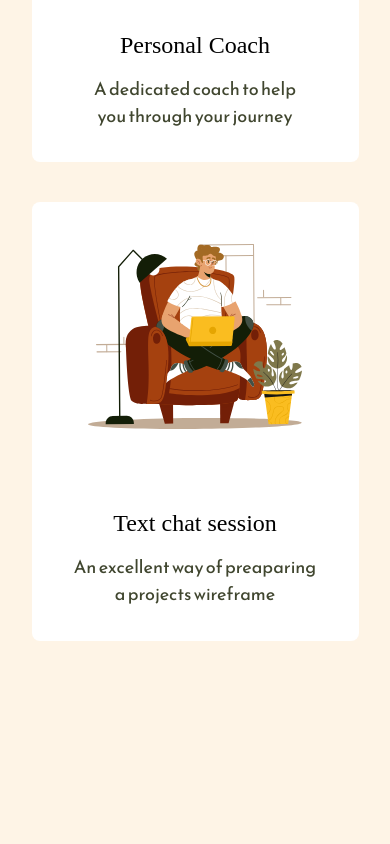
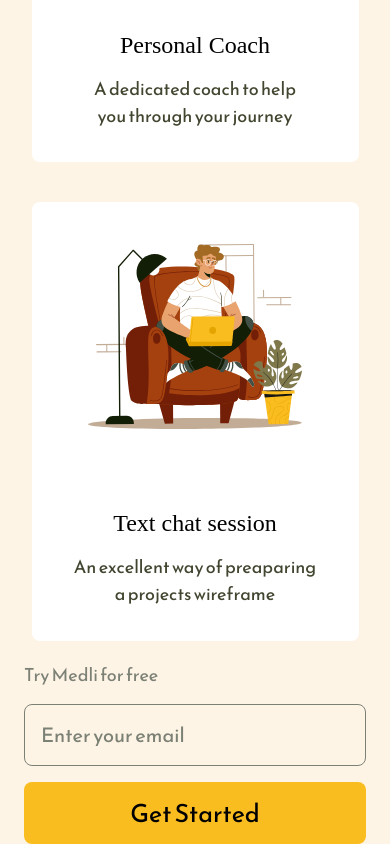
Before and after one commit to KrissDrawing/Medli, a React (Create React App) app: page / in a window 390 px wide. Shown: the part 3127-3971 px from the top of the page. Before the commit the page ends 3788 px from the top, so only its background shows below. Built offline with nearby package versions, Linux system fonts and the light colour scheme; a web font is replaced by a local one.

Commit message:
Added input for mobile view

```diff
--- a/src/App.js
+++ b/src/App.js
@@ -6,6 +6,7 @@ import Hero from "Sections/Hero/Hero";
 import Achievements from "Sections/Achievements/Achievements";
 import CommunitySection from "Sections/CommunitySection/CommunitySection";
 import OffertSection from "Sections/OffertSection/OffertSection";
+import Footer from "Sections/Footer/Footer";
 
 const App = () => {
   return (
@@ -17,6 +18,7 @@ const App = () => {
           <Achievements />
           <CommunitySection />
           <OffertSection />
+          <Footer />
         </Route>
         <Redirect to="/" />
       </Switch>
--- /dev/null
+++ b/src/Components/Input/Input.js
@@ -0,0 +1,34 @@
+import CTAButton from "Components/Button/CTAButton";
+import React from "react";
+import styled from "styled-components";
+
+const StyledInput = styled.input`
+  background: none;
+  border: 1px solid ${({ theme }) => theme.colors.fontSecondaryDark};
+  width: 100%;
+  height: 62px;
+  border-radius: 8px;
+  padding: 15px 16px;
+  margin: 16px 0;
+  font-size: 20px;
+  &::placeholder {
+    color: ${({ theme }) => theme.colors.fontSecondaryDark};
+  }
+`;
+
+const Label = styled.label`
+  color: ${({ theme }) => theme.colors.fontSecondaryDark};
+  font-size: 18px;
+`;
+
+const Input = ({ label, placeholder, type }) => {
+  return (
+    <>
+      <Label htmlFor="mail">{label}</Label>
+      <StyledInput id="mail" type={type} placeholder={placeholder} />
+      <CTAButton>Get Started</CTAButton>
+    </>
+  );
+};
+
+export default Input;
--- a/src/Components/Utility/Utility.js
+++ b/src/Components/Utility/Utility.js
@@ -33,6 +33,11 @@ export const H4 = styled.h4`
   font-size: 24px;
 `;
 
+export const H5 = styled.h5`
+  color: ${({ theme }) => theme.colors.fontSecondaryDark};
+  font-size: 18px;
+`;
+
 export const Paragraph = styled.p`
   font-size: 20px;
   line-height: 30px;
--- /dev/null
+++ b/src/Sections/Footer/Footer.js
@@ -0,0 +1,12 @@
+import React from "react";
+import Input from "Components/Input/Input";
+
+const Footer = () => {
+  return (
+    <footer>
+      <Input label="Try Medli for free" placeholder="Enter your email" type="email" />
+    </footer>
+  );
+};
+
+export default Footer;
```
